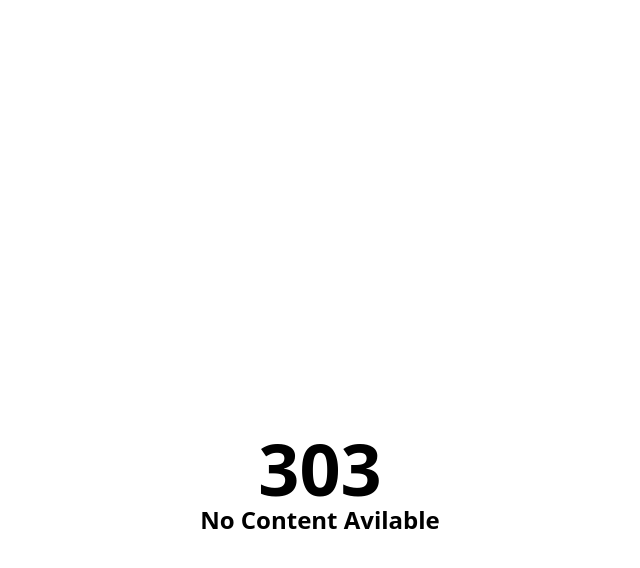
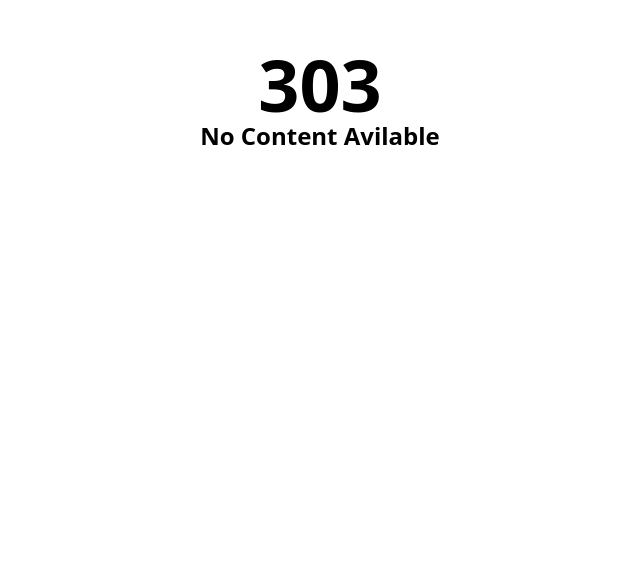
Before and after one commit to Yemezzy/Nft, a React (Create React App) app: page /Home in a window 1280 px wide. Shown: the part 208-776 px from the top of the page, without its empty margins (320-960 px from the left). Built offline with nearby package versions, Linux system fonts and the light colour scheme.

Commit message:
first commit

```diff
--- a/src/App.js
+++ b/src/App.js
@@ -2,7 +2,7 @@ import { Routes, Route } from "react-router-dom";
 import "./App.css";
 import GenerateCode from "./Frontend/GenerateCode";
 import StartPage from "./Frontend/StartPage";
-import FontPage from "./FontPage";
+import FontPage from "./Frontend/FontPage";
 
 function App() {
   return (
--- a/src/FontPage.js
+++ b/src/Frontend/FontPage.js
@@ -2,7 +2,7 @@ import React from 'react'
 
 const FontPage = () => {
   return (
-      <div className='w-full text-center h-[100vh] pt-[50%] '>
+      <div className='w-full text-center h-[100vh] md:pt-[20%] pt-[50%] '>
           <p className='text-7xl font-bold'>303</p>
           <p className='text-2xl font-bold'>No Content Avilable</p>
 
--- a/src/Frontend/GenerateCode.js
+++ b/src/Frontend/GenerateCode.js
@@ -160,7 +160,7 @@ const style = {
             </p>
 
             <section className="ml-12 justify-center  mt-16">
-              {/* <ol className="list-decimal gap-1 grid grid-cols-2">
+              <ol className="list-decimal gap-1 grid grid-cols-2">
 
                 <li className="border-2 border-black px-2 py-1 w-[7rem] rounded-md">
                   fence
@@ -209,11 +209,11 @@ const style = {
                 <li className="border-2 border-black px-2 py-1 w-[7rem] rounded-md">
                   elder
                 </li>
-              </ol> */}
+              </ol>
 
 
 
-              <ol hidden className="list-decimal gap-1 grid grid-cols-2">
+              {/* <ol hidden className="list-decimal gap-1 grid grid-cols-2">
 
                 <li className="border-2 border-black px-2 py-1 w-[7rem] rounded-md">
                   protect
@@ -262,7 +262,7 @@ const style = {
                 <li className="border-2 border-black px-2 py-1 w-[7rem] rounded-md">
                   attitude
                 </li>
-              </ol>
+              </ol> */}
 
 
 
```
